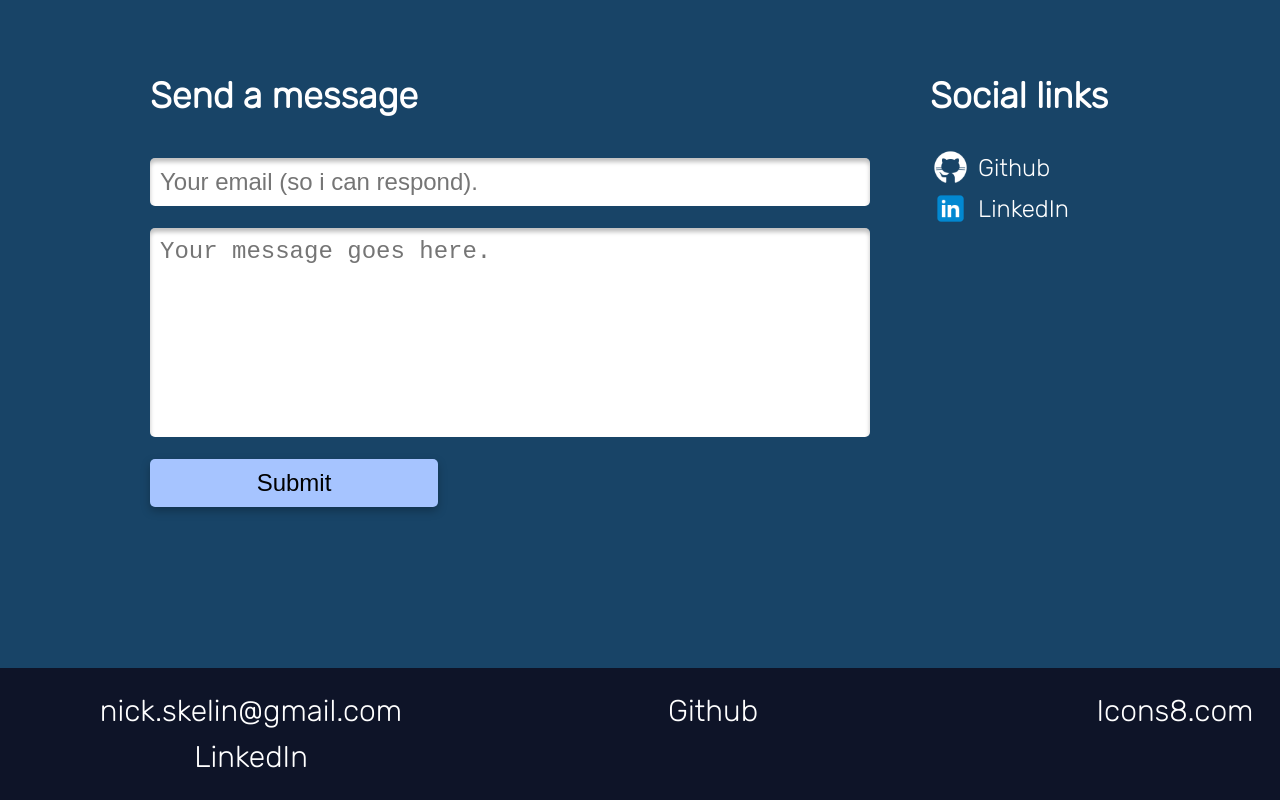
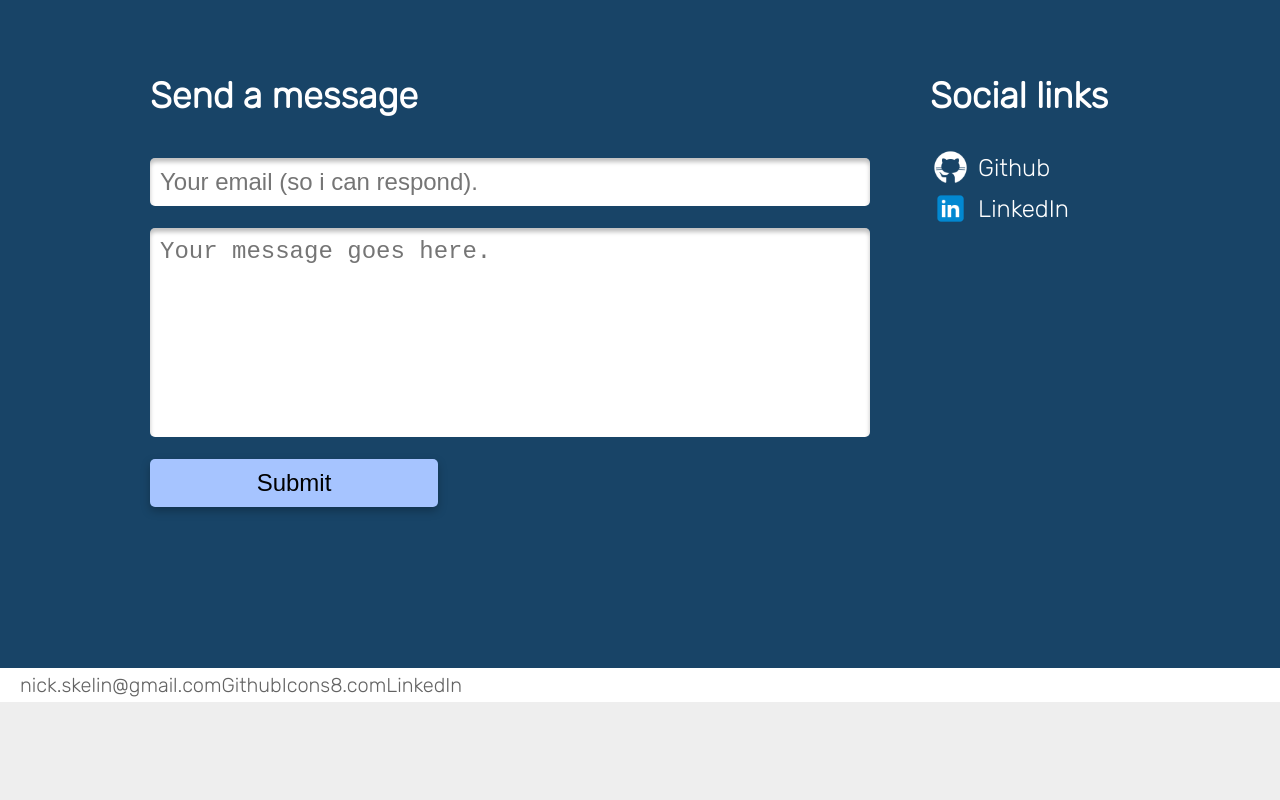
Before and after one commit to NSkelin/Web-Portfolio, a Next.js app: page / in a window 1280 px wide. Shown: the part 2080-2880 px from the top of the page. After the commit the page ends 2782 px from the top, so only its background shows below. Built offline with nearby package versions, Linux system fonts and the light colour scheme.

Commit message:
redesigned footer

```diff
--- a/styles/home.module.css
+++ b/styles/home.module.css
@@ -31,17 +31,10 @@
 /*-----------------*/
 .footer {
     width: 100%;
-    background-color: #0e1428;
-    display: flex;
-    flex-wrap: wrap;
-    padding: 20px;
-}
-
-.footerText {
-    width: 100%;
-    font-size: 30px;
-    text-align: center;
-    padding: 5px 0 5px 0;
+    color: #636363;
+    padding: 5px;
+    padding-left: 20px;
+    font-size: 20px;
 }
 
 @media only screen and (min-width: 430px) and (max-width: 960px) {
```
